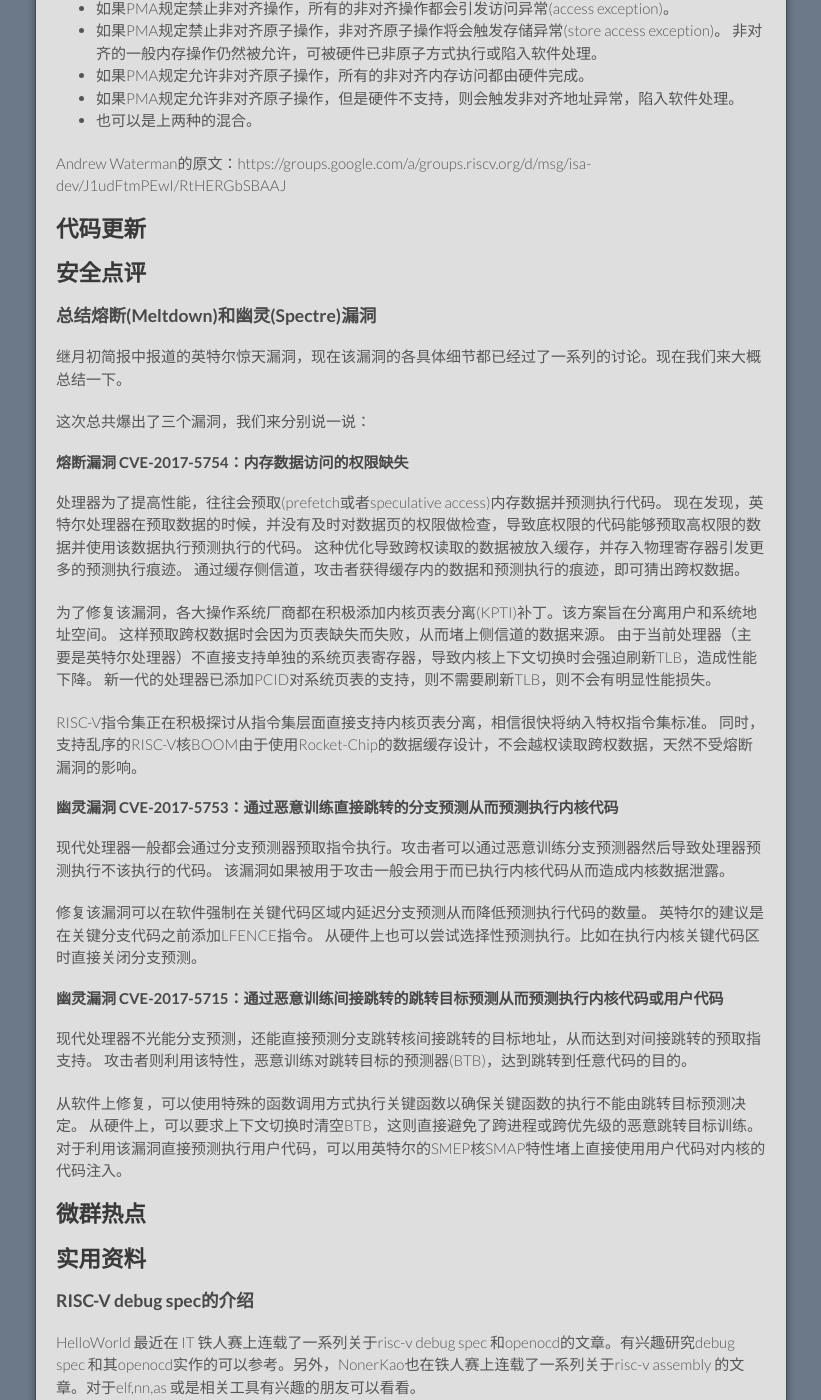
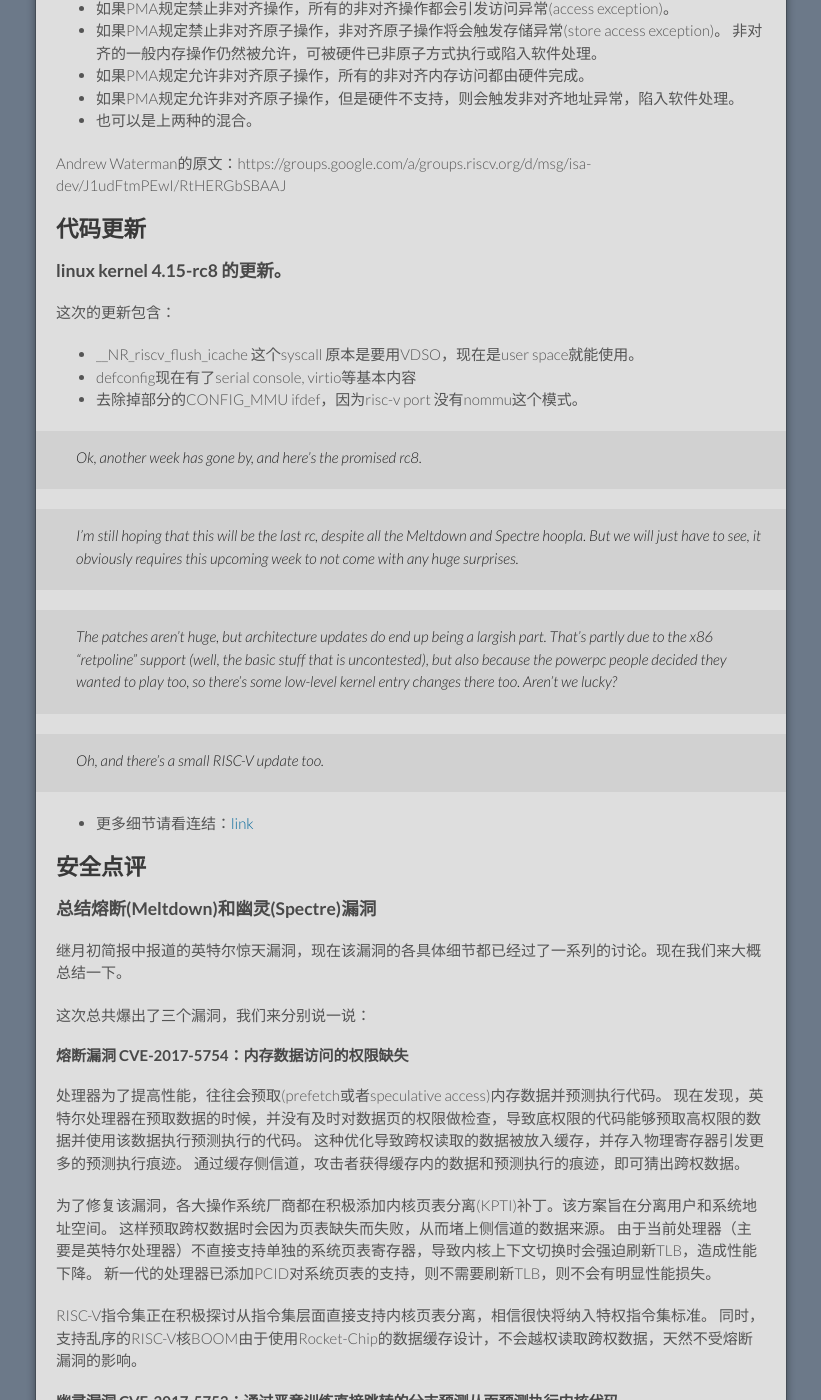
Before and after one commit to cnrv/home, a Jekyll site: the page built from bi-week-rpts/2018-01-18.md, in a window 1280 px wide and 1400 px high, scrolled down 2864 px. Shown: the whole window, without its empty margins (229-1050 px from the left). Built offline with Jekyll 4.4.1, drawn with Linux system fonts in a browser that asks for light colours; Markdown is read by kramdown in place of the engine named in the settings; comment, search, counter and statistics services are not loaded; our own code applies the rules of GitHub Pages for plain Markdown files.

Commit message:
加上risc-v linux的更新

```diff
--- a/bi-week-rpts/2018-01-18.md
+++ b/bi-week-rpts/2018-01-18.md
@@ -124,6 +124,29 @@ Andrew Waterman的原文：https://groups.google.com/a/groups.riscv.org/d/msg/is
 
 ## 代码更新
 
+### linux kernel 4.15-rc8 的更新。
+这次的更新包含：
++ __NR_riscv_flush_icache 这个syscall 原本是要用VDSO，现在是user space就能使用。
++ defconfig现在有了serial console, virtio等基本内容
++ 去除掉部分的CONFIG_MMU ifdef，因为risc-v port 没有nommu这个模式。
+
+>Ok, another week has gone by, and here's the promised rc8.
+
+>I'm still hoping that this will be the last rc, despite all the
+Meltdown and Spectre hoopla. But we will just have to see, it
+obviously requires this upcoming week to not come with any huge
+surprises.
+
+>The patches aren't huge, but architecture updates do end up being a
+largish part. That's partly due to the x86 "retpoline" support (well,
+the basic stuff that is uncontested), but also because the powerpc
+people decided they wanted to play too, so there's some low-level
+kernel entry changes there too. Aren't we lucky?
+
+>Oh, and there's a small RISC-V update too.
+
+- 更多细节请看连结：[link](https://lkml.org/lkml/2018/1/14/210)
+
 ## 安全点评
 
 ### 总结熔断(Meltdown)和幽灵(Spectre)漏洞
```
